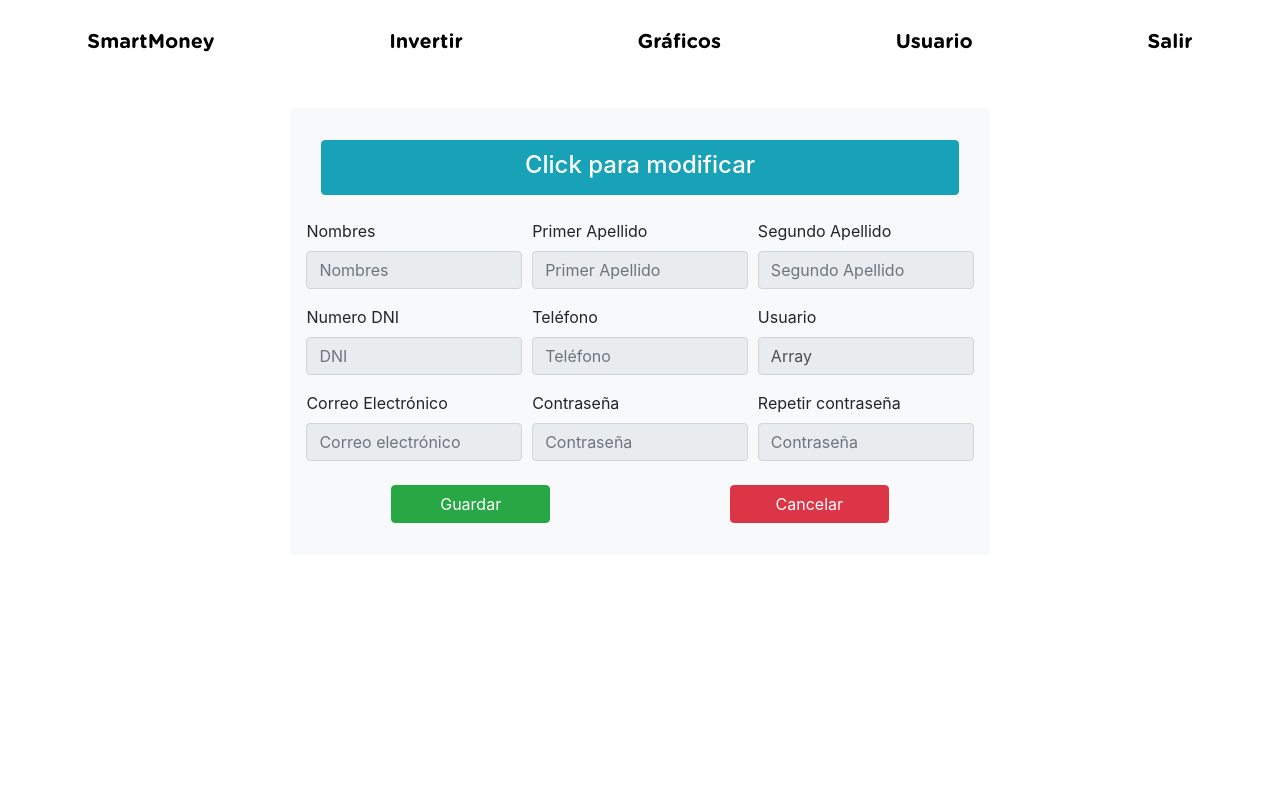
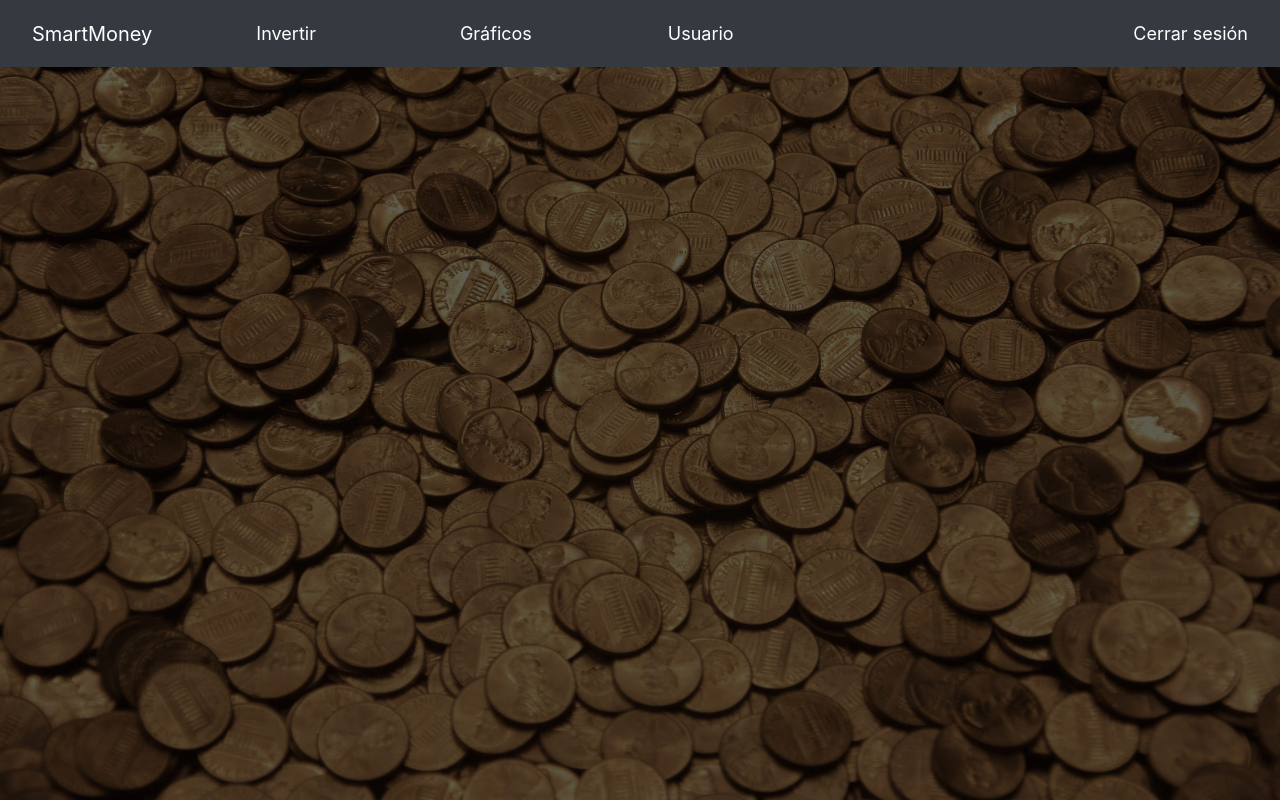
Before and after one commit to work-teams/gestion-configuracion-software, a PHP site: page /modificardatos.php in a window 1280 px wide. Run offline with PHP 8.4, Linux system fonts and the light colour scheme; the visitor is signed in with stand-in values (Sample User, id 1); data that the repository does not hold is empty; some web fonts are replaced.

Commit message:
Modificar datos header

```diff
--- a/02 Desarrollo/SMPO/Desarrollo/SMPO-WEB/modificardatos.php
+++ b/02 Desarrollo/SMPO/Desarrollo/SMPO-WEB/modificardatos.php
@@ -3,26 +3,44 @@
 
 	if(isset($_SESSION['user'])){
 ?>
+
 <!DOCTYPE html>
-            <html lang="en">
+<html>
 <head>
+	<title>Smart Money</title>
 	<?php require_once "php/scripts.php";?>
 	<meta charset="UTF-8">
-                <meta http-equiv="X-UA-Compatible" content="IE=edge">
-                <meta name="viewport" content="width=device-width, initial-scale=1.0">
-                <title>Smart Money</title>
+    <meta name="viewport" content="width=device-width, initial-scale=1, shrink-to-fit=no">
+    <link href="https://fonts.googleapis.com/css2?family=Alata&display=swap" rel="stylesheet">
     <link rel="stylesheet" href="css/estilosComunes.css">
 </head>
-            <body>
-            <nav class="navbarzzz">
-        <ul>
-            <li><a href="Principal.php">SmartMoney</a></li>
-            <li><a href="invertir.php">Invertir</a></li>
-            <li><a href="grafico.php">Gráficos</a></li>
-            <li><a href="usuario.php">Usuario</a></li>
-            <li><a href="php/salir.php">Salir</a></li>
+
+<body class="fondo">
+    <nav class="navbar pb-1 pt-1 navbar-expand-lg navbar-dark bg-dark mb-2 text-center">
+        <a href="Principal.php" class="navbar-brand text-white text-center mr-3 px-3">SmartMoney</a>
+        <button class= "navbar-toggler" data-target="#menu" data-toggle="collapse" type="button">
+        <span class="navbar-toggler-icon"></span>
+        </button>
+        <div class="collapse navbar-collapse" id="menu">
+        <ul class="navbar-nav mr-auto">
+            <li class="nav-item active mx-5 px-3">
+                <a href="invertir.php" class="nav-link" style="font-size:18px;">Invertir</a>
+            </li>
+            <li class="nav-item active mx-5 px-3">
+                <a href="grafico.php" class="nav-link " style="font-size:18px;">Gráficos</a>
+            </li>
+            <li class="nav-item active" style="">
+                <a href="usuario.php" class="nav-link mx-5 px-3" style="font-size:18px;">Usuario</a>
+            </li>
         </ul>
+        <div class="text-center">
+            <li class="navbar-text">
+            <a href="php/salir.php" style="font-size:18px;" class="nav-link">Cerrar sesión</a>
+            </li>
+        </div>
+        </div>
     </nav>
+
 
 <?php
     require_once "php/conexion.php";
@@ -31,7 +49,6 @@
 
     $sql="SELECT * from usuarios where usuario='$usuarioSesion'";
     $result=mysqli_query($conexion,$sql);
-
         if(mysqli_num_rows($result) == 1 ){
             $row = mysqli_fetch_array($result);
             $nombres = $row['nombres'];
@@ -41,80 +58,9 @@
             $telefono = $row['telefono'];
             $password = $row['password'];
             $correo = $row['correo'];
+
         }
 ?>
-
-                <div class="container-fluid">
-                    <div class="row m-0 justify-content-center">
-                        <div class="col-md-12 col-lg-12 col-xl-7">
-                            <div class="panel panel-body bg-light p-3 rounded my-4">
-                                <div class="my-3 col-12 text-center">
-                                    <button id="aa" value="" class="btn btn-info col-12"><h4 class="mt-1 text-center">Click para modificar</h4></button>
-                                </div>
-                                <form id="frmDatos">
-                                    <div class="form-row justify-content-between ">
-                                        <div class="col-12 col-sm-12 col-md-12 col-lg-6 col-xl-4 my-2">
-                                            <label for="">Nombres</label>
-                                            <input type="text" id="nombres" name="nombres" class="form-control permitir" value="<?php echo $nombres; ?>" placeholder="Nombres" disabled>
-                                        </div>
-                                        <div class="col-12 col-sm-12 col-md-12 col-lg-6 col-xl-4 my-2">
-                                            <label for="">Primer Apellido</label>
-                                            <input type="text" id="primerApellido" name="primerApellido" class="form-control permitir" value="<?php echo $primerApellido; ?>" placeholder="Primer Apellido" disabled>
-                                        </div>
-                                        <div class="col-12 col-sm-12 col-md-12 col-lg-6 col-xl-4 my-2">
-                                            <label for="">Segundo Apellido</label>
-                                            <input type="text" id="segundoApellido" name="segundoApellido" class="form-control permitir" value="<?php echo $segundoApellido; ?>" placeholder="Segundo Apellido" disabled>
-                                        </div>
-
-                                        <div class="col-12 col-sm-12 col-md-12 col-lg-6 col-xl-4 my-2">
-                                            <label for="">Numero DNI</label>
-                                            <input type="text" id="dni" class="form-control permitir" name="dni" value="<?php echo $dni; ?>" placeholder="DNI" value="12345678" disabled>
-                                        </div>
-
-                                        <div class="col-12 col-sm-12 col-md-12 col-lg-6 col-xl-4 my-2">
-                                            <label for="">Teléfono</label>
-                                            <input type="text" id="telefono" class="form-control permitir" name="telefono" value="<?php echo $telefono; ?>" placeholder="Teléfono" disabled>
-                                        </div>
-
-                                        <div class="col-12 col-sm-12 col-md-12 col-lg-6 col-xl-4 my-2">
-                                            <label for="">Usuario</label>
-                                            <input type="text" id="usuario" class="form-control" value="<?php echo $usuarioSesion; ?>" placeholder="Usuario" disabled>
-                                        </div>
-
-                                        <div class="col-12 col-sm-12 col-md-12 col-lg-6 col-xl-4 my-2">
-                                            <label for="">Correo Electrónico</label>
-                                            <input type="email" id="correo" class="form-control" value="<?php echo $correo; ?>" placeholder="Correo electrónico" disabled>
-                                        </div>
-
-                                        <div class="col-12 col-sm-12 col-md-12 col-lg-6 col-xl-4 my-2">
-                                            <label for="">Contraseña</label>
-                                            <input type="password" id="password1" name="password1" class="form-control permitir" placeholder="Contraseña" disabled>
-                                        </div>
-
-                                        <div class="col-12 col-sm-12 col-md-12 co-lg-6 col-xl-4 my-2">
-                                            <label for="">Repetir contraseña</label>
-                                            <input type="password" id="password2" name="password2" class="form-control permitir" placeholder="Contraseña" disabled>
-                                        </div>
-                                    </div>
-
-                                    <div class="form-row justify-content-around botones my-3">
-                                        <div class="col-6 col-sm-6 col-md-6 col-lg-4 col-xl-3">
-                                            <span class="btn btn-success d-block" id="guardarDatos">Guardar</span>
-                                        </div>
-                                        <div class="col-6 col-sm-6 col-md-6 col-lg-4 col-xl-3">
-                                            <a class="btn btn-danger d-block" href="usuario.php">Cancelar</a>
-                                        </div>
-                                    </div>
-                                </form>
-
-                            </div>
-                        </div>
-
-                        <input style="display:none" name="usuarioSesion" type="text" id="usuarioSesion" value="<?php echo $usuarioSesion ?>">
-
-                    </div>
-                </div>
-                <script src="funcionesJS/modificardatos.js"></script>
 </body>
 </html>
 
```
Lines whose indentation alone changed are shown as unchanged.
